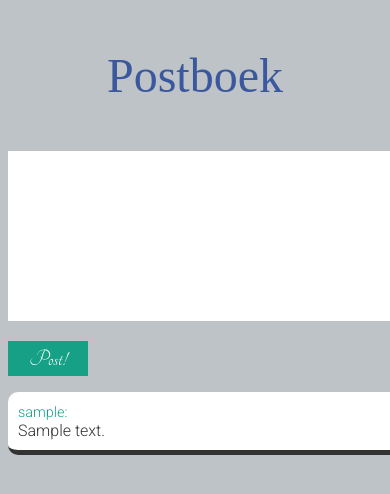
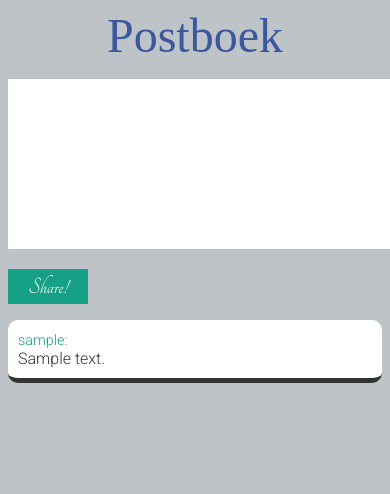
Before and after one commit to NielsMeulders/PHP1, a PHP site: page / in a window 390 px wide; the page is wider, and only the part inside the window is pictured. Shown: the top 494 px of that part. Run offline with PHP 8.4, Linux system fonts and the light colour scheme; tables that the repository leaves empty or names only in its code hold one stand-in row (values such as "Sample post"); some web fonts are replaced.

Commit message:
responsive bug fix

```diff
--- a/les 5/facebook/css/style.css
+++ b/les 5/facebook/css/style.css
@@ -27,7 +27,7 @@ textarea
 {
     border: none;
     background-color: white;
-    width: 400px;
+    width: 100%;
     height: 150px;
     padding: 10px;
     max-width: 380px;
@@ -39,7 +39,7 @@ textarea
     margin-left: auto;
     margin-right: auto;
     display: block;
-    width: 400px;
+    max-width: 400px;
 }
 
 #logo
@@ -48,6 +48,7 @@ textarea
     font-size: 3em;
     color: #3B579D;
     font-family: 'Klavika';
+    margin: 0;
 }
 
 #post_btn
@@ -64,7 +65,7 @@ textarea
 
 .feedback
 {
-    width: 400px;
+    max-width: 400px;
     text-align: center;
     -webkit-animation: feedbackIn 1s
 }
@@ -94,7 +95,7 @@ textarea
 
 .post
 {
-    width: 380px;
+    max-width: 380px;
     background-color: white;
     border-bottom: 5px solid #333333;
     border-radius: 10px;
--- a/les 5/facebook/index.php
+++ b/les 5/facebook/index.php
@@ -56,7 +56,7 @@
 
             <p class="center"><textarea type="text" id="post" name="post"></textarea></p>
 
-            <button id="post_btn">Post!</button>
+            <button id="post_btn">Share!</button>
 
         </form>
 
```
